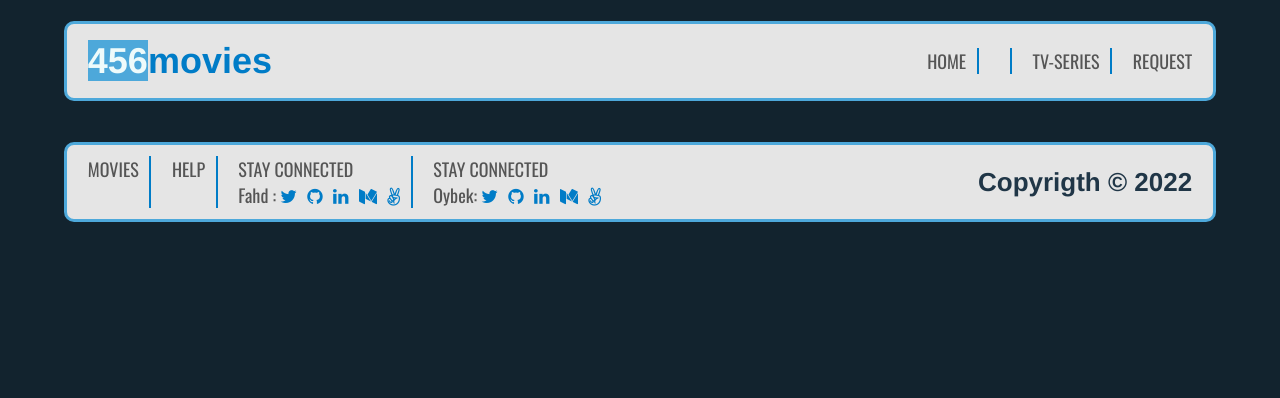
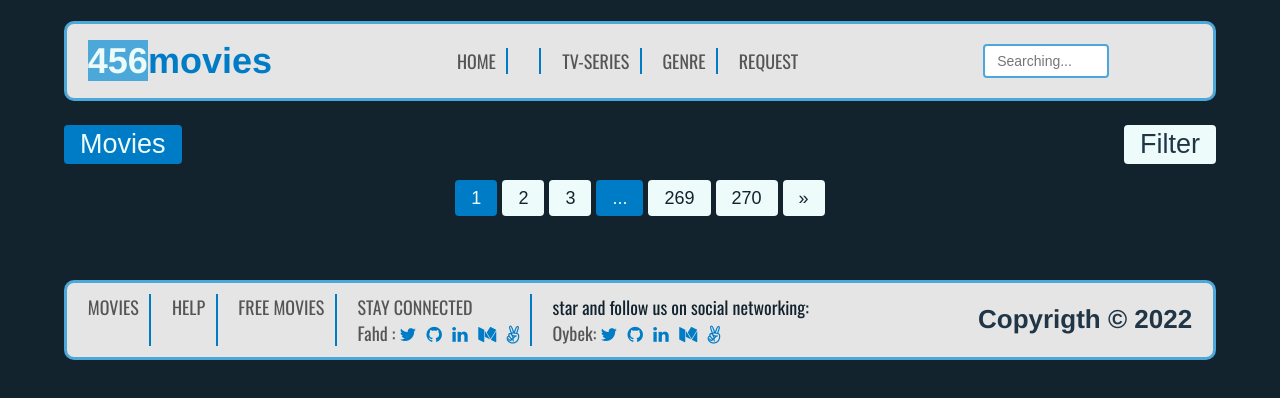
Before and after one commit to OybekKayumov/javascript-capstone, a website built with webpack: page src/index.html in a window 1280 px wide. Built offline with nearby package versions, Linux system fonts and the light colour scheme; no server answers.

Commit message:
update readme, htm, css

```diff
--- a/src/index.html
+++ b/src/index.html
@@ -16,19 +16,42 @@
         <nav>
             <ul class="nav-list">
               <li class="nav-item">HOME</li>
-              <!-- <li class="nav-item">(40) MOVIES</li> -->
               <li class="nav-item" id="count-movies"></li>
               <li class="nav-item">TV-SERIES</li>
+              <li class="nav-item">GENRE</li>
               <li class="nav-item">REQUEST</li>
             </ul>
         </nav>
+
+        <div class="search">
+          <input class="form-control search-input" type="text" placeholder="Searching..." name="q" id="s" value="" data-swplive="true">
+        </div>
     </header>
+
+    <div class="center">
+      <div class="sub-header">
+        <h2 class="movies">Movies</h2>
+        <h2 class="filter">Filter</h2>
+      </div>
+
+      <div class="pagination">
+        <a class="active blue" href="#">1</a>
+        <a href="#">2</a>
+        <a href="#">3</a>
+        <a href="#" class="active blue">...</a>
+        <a href="#">269</a>
+        <a href="#">270</a>
+        <a href="#">&raquo;</a>
+      </div>
+    </div>
+
     <section class="cards"></section>
 
     <footer>
         <ul class="nav-list">
           <li class="nav-item">MOVIES</li>
           <li class="nav-item">HELP</li>
+          <li class="nav-item">FREE MOVIES</li>
           <li class="nav-item">STAY CONNECTED
             <ul class="connect">
               <li>Fahd : <a href="#" class="fa fa-twitter"></a></li>
@@ -38,7 +61,7 @@
               <li><a href="#" class="fa fa-angellist"></a></li>
             </ul>
           </li>
-          <li class="nav-item">STAY CONNECTED
+          <li class="nav-item"><span class="follow">star and follow us on social networking:</span>
             <ul class="connect">
               <li>Oybek: <a href="#" class="fa fa-twitter"></a></li>
               <li><a href="#" class="fa fa-github"></a></li>
--- a/src/style.css
+++ b/src/style.css
@@ -32,12 +32,66 @@ button {
   background-color: #4da8da;
   height: 3rem;
   width: 9rem;
+  font-weight: bolder;
 }
 
 button:hover {
   border: #eefbfb;
   background-color: #4da8da;
   color: #eefbfb;
+  font-weight: bolder;
+}
+
+.sub-header {
+  display: flex;
+  flex-direction: row;
+  align-items: center;
+  justify-content: space-between;
+  margin: 24px 5%;
+}
+
+.movies {
+  font-weight: 300;
+  color: #eefbfb;
+  background-color: #007cc7;
+  padding: 4px 16px;
+  border-radius: 4px;
+}
+
+.filter {
+  font-weight: 300;
+  color: #203647;
+  background-color: #eefbfb;
+  padding: 4px 16px;
+  border-radius: 4px;
+}
+
+.center {
+  text-align: center;
+  margin-bottom: 50px;
+  font-family: 'Rubik', sans-serif;
+  font-size: 18px;
+}
+
+.pagination a {
+  cursor: pointer;
+  color: #12232e;
+  padding: 8px 16px;
+  text-decoration: none;
+  transition: background-color 0.3s;
+  background-color: #eefbfb;
+  border-radius: 4px;
+}
+
+.pagination a.active,
+.blue {
+  background-color: #007cc7;
+  color: #eefbfb;
+}
+
+.pagination a.hover {
+  background-color: #eefbfb;
+  color: #007cc7;
 }
 
 header,
@@ -91,9 +145,26 @@ h1 {
   color: #4da8da;
 }
 
+.form-control {
+  width: 60%;
+  height: 34px;
+  padding: 6px 12px;
+  font-size: 14px;
+  line-height: 1.42857143;
+  color: #555;
+  background-image: none;
+  border: 2px solid #4da8da;
+  border-radius: 4px;
+}
+
 footer h1 {
   color: #203647;
   font-size: 26px;
+}
+
+.follow {
+  color: #12232e;
+  font-size: 18px;
 }
 
 .connect {
```
Also changed, not shown: README.md.
